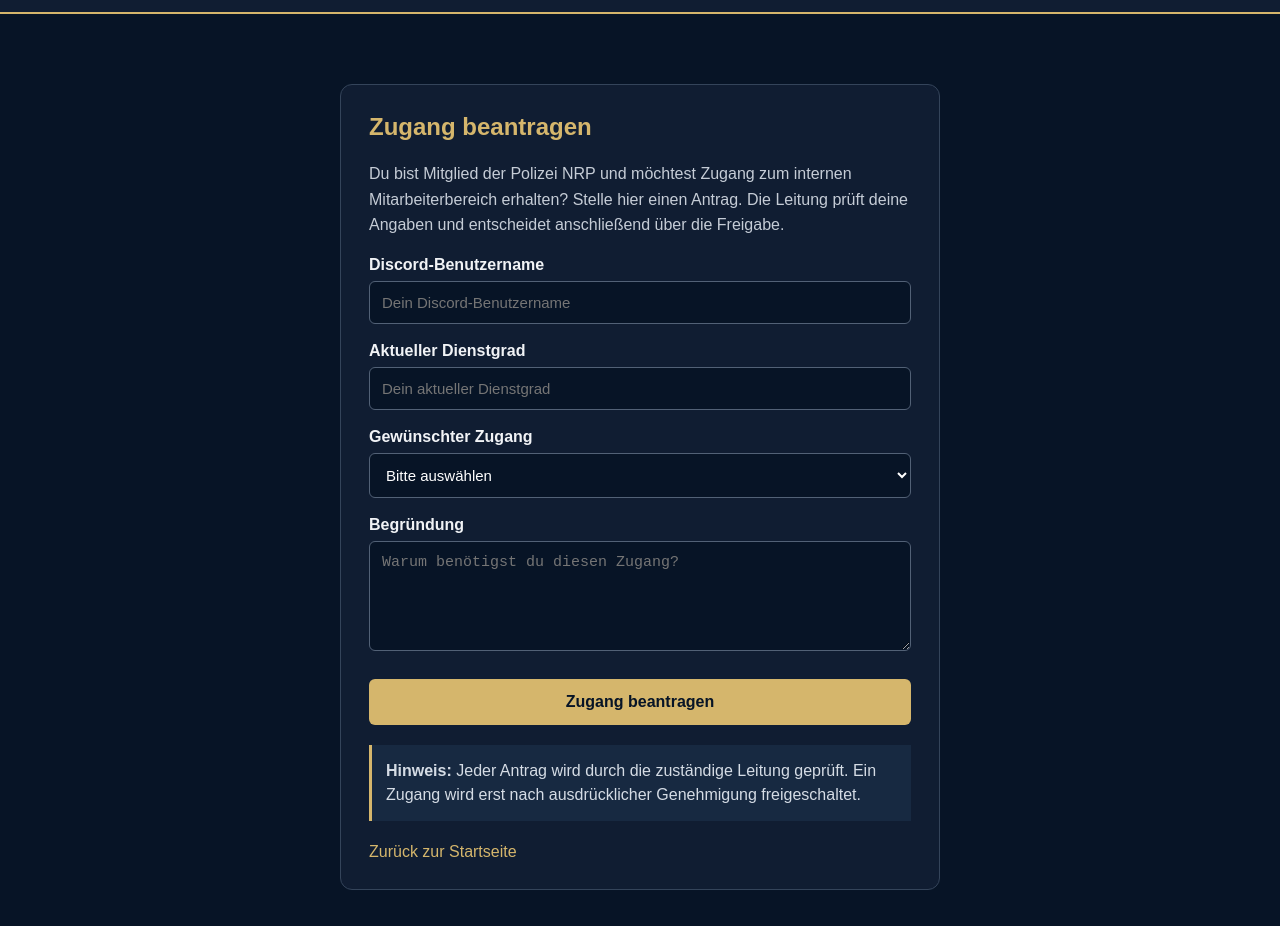
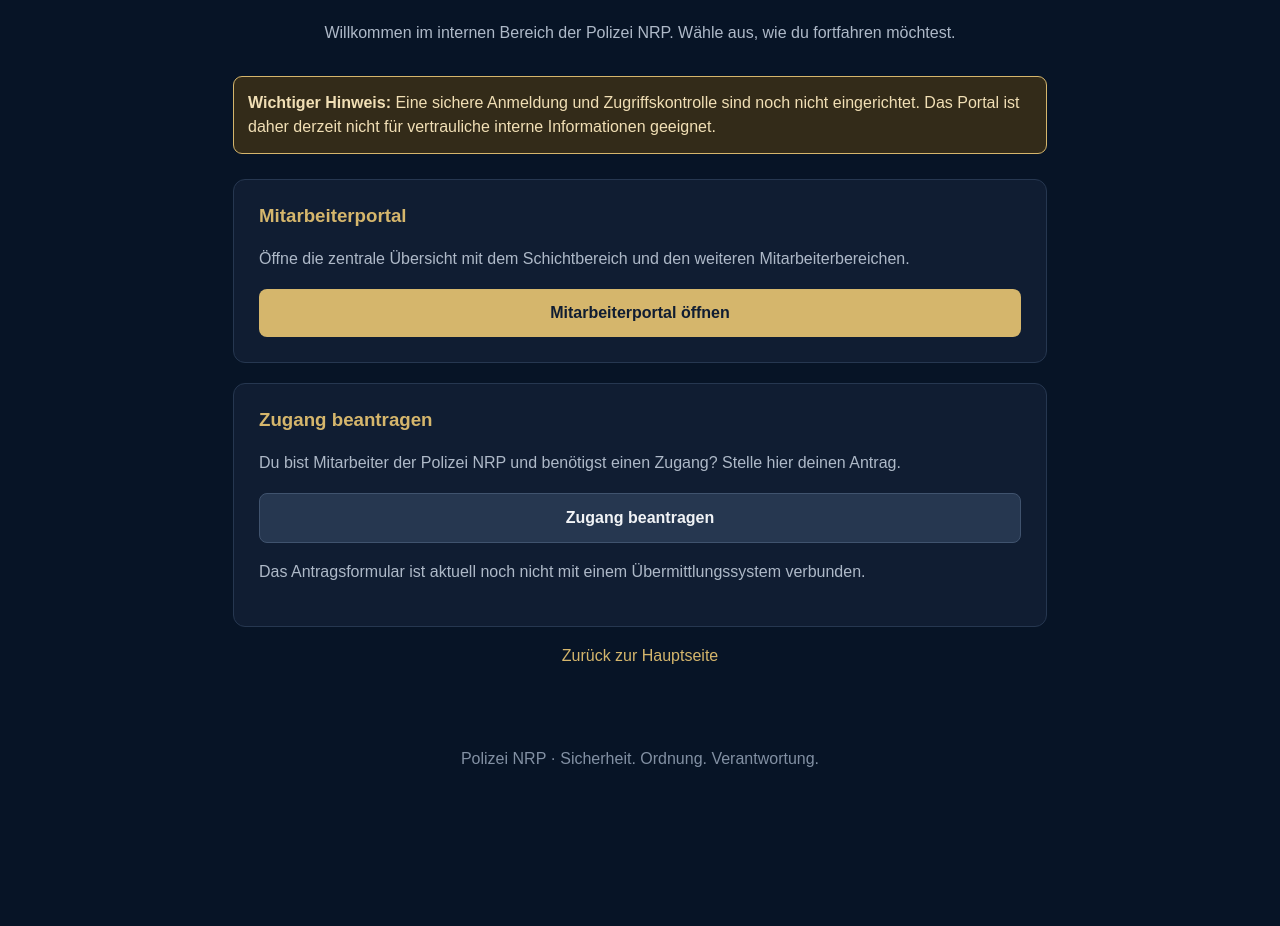
Before and after one commit to fynnz2011-byte/polizei-nrp, a plain HTML site: page mitarbeiter/index.html in a window 1280 px wide. Shown: the part 194-1120 px from the top of the page. After the commit the page ends 992 px from the top, so only its background shows below. Drawn offline with Linux system fonts and the light colour scheme.

Commit message:
Update index.html

```diff
--- a/mitarbeiter/index.html
+++ b/mitarbeiter/index.html
@@ -20,118 +20,110 @@ body {
 
 header {
     background: #101d32;
+    padding: 22px;
     border-bottom: 2px solid #d5b66c;
-    padding: 20px;
-    text-align: center;
+    display: flex;
+    align-items: center;
+    gap: 15px;
 }
 
 header img {
-    width: 90px;
-    max-height: 90px;
+    width: 58px;
+    height: 58px;
     object-fit: contain;
 }
 
 header h1 {
-    margin: 12px 0 5px;
+    margin: 0;
+    font-size: 23px;
 }
 
 header p {
+    margin: 5px 0 0;
     color: #d5b66c;
-    margin: 0;
 }
 
-.container {
-    max-width: 650px;
-    margin: 45px auto;
-    padding: 25px;
+main {
+    max-width: 850px;
+    margin: 55px auto;
+    padding: 0 18px;
+}
+
+.intro {
+    text-align: center;
+    margin-bottom: 30px;
+}
+
+.intro h2 {
+    color: #d5b66c;
+    font-size: 28px;
+}
+
+.intro p {
+    color: #aeb9c8;
+    line-height: 1.6;
 }
 
 .card {
     background: #101d32;
-    border: 1px solid #34445a;
+    border: 1px solid #263750;
     border-radius: 12px;
-    padding: 28px;
+    padding: 25px;
+    margin-bottom: 20px;
 }
 
-h2 {
+.card h3 {
     color: #d5b66c;
     margin-top: 0;
 }
 
-.description {
-    color: #c5ccd6;
+.card p {
+    color: #aeb9c8;
     line-height: 1.6;
 }
 
-label {
+.button {
     display: block;
-    margin: 18px 0 7px;
+    width: 100%;
+    padding: 15px;
+    border-radius: 8px;
+    text-align: center;
     font-weight: bold;
+    text-decoration: none;
+    margin-top: 18px;
+    background: #d5b66c;
+    color: #101d32;
 }
 
-input, select, textarea {
-    width: 100%;
-    padding: 12px;
-    border-radius: 6px;
-    border: 1px solid #526176;
-    background: #071426;
-    color: white;
-    font-size: 15px;
-}
-
-textarea {
-    min-height: 110px;
-    resize: vertical;
-}
-
-button {
-    width: 100%;
-    margin-top: 24px;
-    padding: 14px;
-    border: none;
-    border-radius: 6px;
-    background: #d5b66c;
-    color: #071426;
-    font-size: 16px;
-    font-weight: bold;
-    cursor: pointer;
-}
-
-button:hover {
-    background: #e7cc8c;
+.button.secondary {
+    background: #263750;
+    color: #f1f3f6;
+    border: 1px solid #40536e;
 }
 
 .notice {
-    margin-top: 20px;
+    background: #332b19;
+    border: 1px solid #d5b66c;
+    border-radius: 9px;
     padding: 14px;
-    border-left: 3px solid #d5b66c;
-    background: #172941;
-    color: #d5dce5;
+    color: #f1dfb5;
     line-height: 1.5;
-}
-
-.back {
-    display: inline-block;
-    margin-top: 22px;
-    color: #d5b66c;
-    text-decoration: none;
+    margin-bottom: 25px;
 }
 
 footer {
     text-align: center;
-    padding: 25px;
-    color: #929eae;
-    font-size: 13px;
+    padding: 30px 15px;
+    color: #8290a3;
 }
 
-@media (max-width: 600px) {
-    .container {
-        margin: 20px auto;
-        padding: 15px;
+@media(max-width: 600px) {
+    main {
+        margin-top: 30px;
     }
 
-    .card {
-        padding: 20px;
+    .intro h2 {
+        font-size: 23px;
     }
 }
 </style>
@@ -141,85 +133,65 @@ footer {
 
 <header>
     <img src="../logo.jpg" alt="Polizei NRP Logo">
-    <h1>Mitarbeiterbereich</h1>
-    <p>Sicherheit. Ordnung. Verantwortung.</p>
+    <div>
+        <h1>Mitarbeiterbereich</h1>
+        <p>Polizei NRP</p>
+    </div>
 </header>
 
-<main class="container">
-    <section class="card">
-        <h2>Zugang beantragen</h2>
+<main>
 
-        <p class="description">
-            Du bist Mitglied der Polizei NRP und möchtest Zugang
-            zum internen Mitarbeiterbereich erhalten?
-            Stelle hier einen Antrag. Die Leitung prüft deine Angaben
-            und entscheidet anschließend über die Freigabe.
+    <div class="intro">
+        <h2>Interner Mitarbeiterbereich</h2>
+        <p>
+            Willkommen im internen Bereich der Polizei NRP.
+            Wähle aus, wie du fortfahren möchtest.
         </p>
+    </div>
 
-        <form id="requestForm">
+    <div class="notice">
+        <strong>Wichtiger Hinweis:</strong>
+        Eine sichere Anmeldung und Zugriffskontrolle sind noch nicht eingerichtet.
+        Das Portal ist daher derzeit nicht für vertrauliche interne Informationen geeignet.
+    </div>
 
-            <label for="discord">Discord-Benutzername</label>
-            <input
-                type="text"
-                id="discord"
-                placeholder="Dein Discord-Benutzername"
-                required
-            >
+    <div class="card">
+        <h3>Mitarbeiterportal</h3>
+        <p>
+            Öffne die zentrale Übersicht mit dem Schichtbereich
+            und den weiteren Mitarbeiterbereichen.
+        </p>
+        <a class="button" href="portal.html">
+            Mitarbeiterportal öffnen
+        </a>
+    </div>
 
-            <label for="dienstgrad">Aktueller Dienstgrad</label>
-            <input
-                type="text"
-                id="dienstgrad"
-                placeholder="Dein aktueller Dienstgrad"
-                required
-            >
+    <div class="card">
+        <h3>Zugang beantragen</h3>
+        <p>
+            Du bist Mitarbeiter der Polizei NRP und benötigst einen Zugang?
+            Stelle hier deinen Antrag.
+        </p>
+        <a class="button secondary" href="index.html#antrag">
+            Zugang beantragen
+        </a>
+        <p>
+            Das Antragsformular ist aktuell noch nicht mit einem
+            Übermittlungssystem verbunden.
+        </p>
+    </div>
 
-            <label for="bereich">Gewünschter Zugang</label>
-            <select id="bereich" required>
-                <option value="">Bitte auswählen</option>
-                <option>Allgemeiner Mitarbeiterbereich</option>
-                <option>Ausbildungsbereich</option>
-                <option>SEK</option>
-                <option>Kriminalpolizei</option>
-                <option>Zivilpolizei</option>
-                <option>Personenschutz</option>
-                <option>Verwaltung</option>
-                <option>Leitung</option>
-            </select>
+    <p style="text-align:center;">
+        <a href="../index.html" style="color:#d5b66c;text-decoration:none;">
+            Zurück zur Hauptseite
+        </a>
+    </p>
 
-            <label for="reason">Begründung</label>
-            <textarea
-                id="reason"
-                placeholder="Warum benötigst du diesen Zugang?"
-                required
-            ></textarea>
-
-            <button type="submit">Zugang beantragen</button>
-        </form>
-
-        <div class="notice">
-            <strong>Hinweis:</strong>
-            Jeder Antrag wird durch die zuständige Leitung geprüft.
-            Ein Zugang wird erst nach ausdrücklicher Genehmigung freigeschaltet.
-        </div>
-
-        <a class="back" href="../index.html">
-            Zurück zur Startseite
-        </a>
-    </section>
 </main>
 
 <footer>
-    Polizei NRP – Interner Mitarbeiterbereich
+    Polizei NRP · Sicherheit. Ordnung. Verantwortung.
 </footer>
-
-<script>
-document.getElementById("requestForm").addEventListener("submit", function(event) {
-    event.preventDefault();
-
-    alert("Das Antragsformular ist derzeit noch nicht mit dem E-Mail-System verbunden. Dein Antrag wurde nicht versendet.");
-});
-</script>
 
 </body>
 </html>
```
